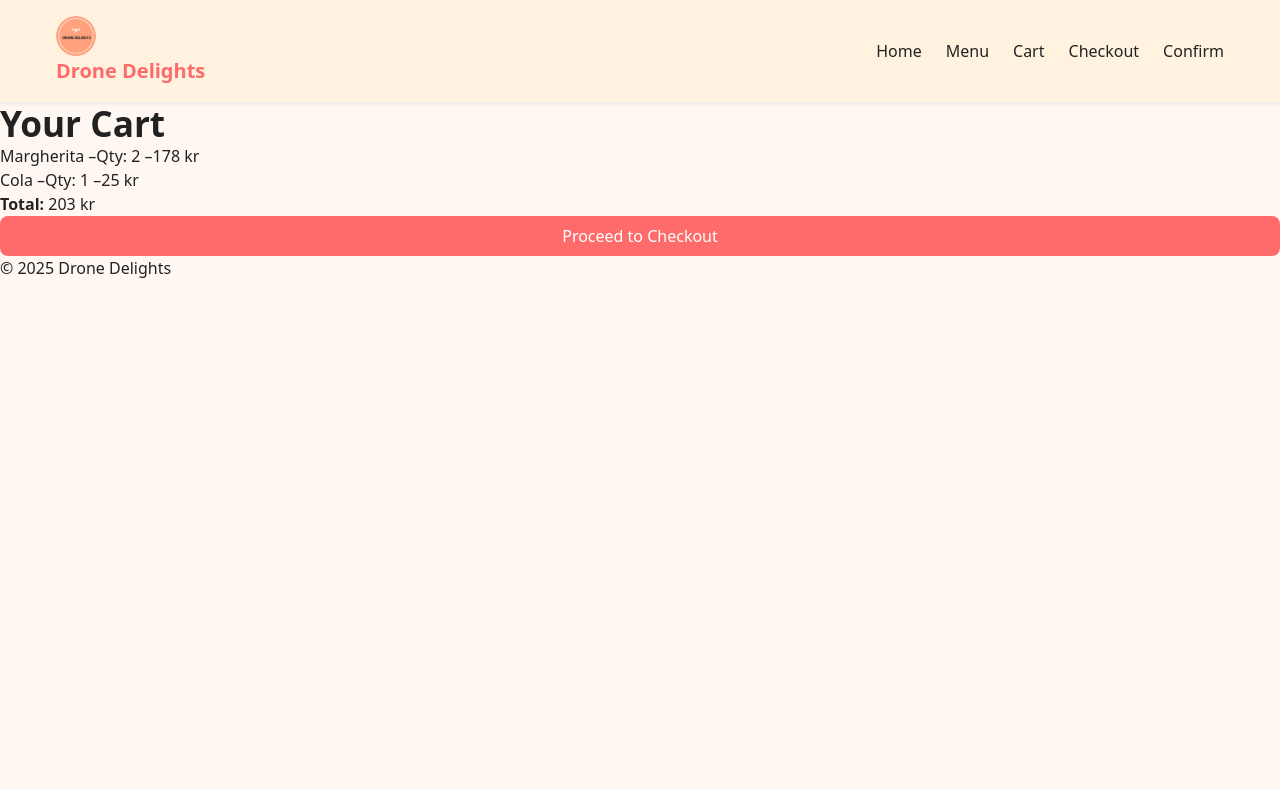
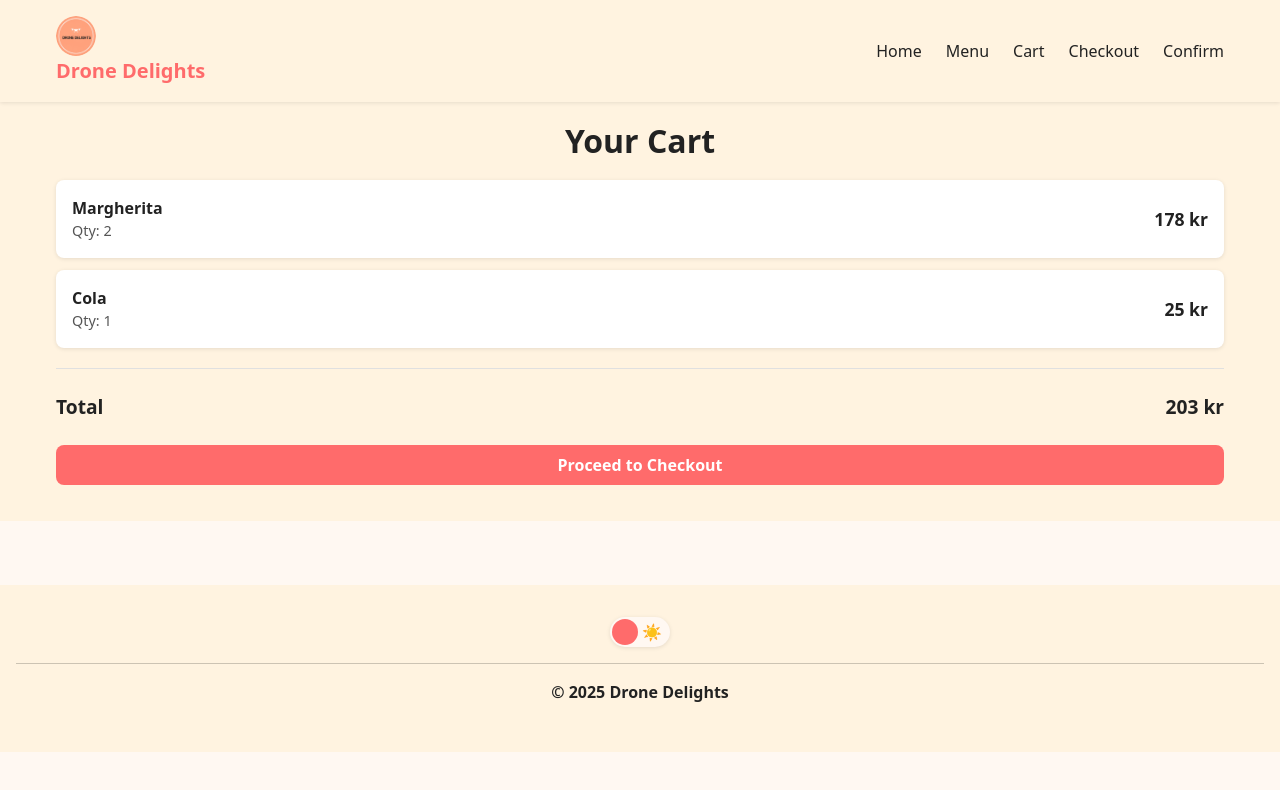
Before and after one commit to KirillPuljavin/Drone-Delighsts-School-Project-, a React (Vite) app: page /cart in a window 1280 px wide. Shown: the top 790 px of the page. Built offline with nearby package versions, Linux system fonts and the light colour scheme.

Commit message:
Enhance Footer and CartPage components; implement dark mode toggle in Footer, improve CartPage layout and styling, and add SCSS for better design consistency.

```diff
--- a/src/components/Footer.jsx
+++ b/src/components/Footer.jsx
@@ -1,9 +1,102 @@
 // File: src/components/Footer.jsx
 
-const Footer = () => (
-  <footer>
-    <p>© 2025 Drone Delights</p>
-  </footer>
-);
+import { useEffect, useState } from "react";
+
+const Footer = () => {
+  const [darkMode, setDarkMode] = useState(() =>
+    document.body.classList.contains("dark-theme")
+  );
+
+  const toggleTheme = () => {
+    const nextMode = !darkMode;
+    document.body.classList.toggle("dark-theme", nextMode);
+    setDarkMode(nextMode);
+    localStorage.setItem("theme", nextMode ? "dark" : "light");
+  };
+
+  useEffect(() => {
+    const savedTheme = localStorage.getItem("theme");
+    if (savedTheme === "dark") {
+      document.body.classList.add("dark-theme");
+      setDarkMode(true);
+    }
+  }, []);
+
+  return (
+    <footer className="site-footer">
+      <div className="theme-toggle-wrap">
+        <button
+          onClick={toggleTheme}
+          className={`theme-toggle ${darkMode ? "dark" : "light"}`}
+          aria-label="Toggle theme"
+        >
+          <span className="emoji moon">🌙</span>
+          <span className="emoji sun">☀️</span>
+          <span className="thumb" />
+        </button>
+      </div>
+      <hr />
+      <h6>© 2025 Drone Delights</h6>
+
+      <style jsx>{`
+        .site-footer {
+          text-align: center;
+          padding: 1rem 1rem 3rem;
+          margin-top: 4rem;
+          background-color: var(--color-surface);
+          color: var(--color-text);
+        }
+
+        .theme-toggle-wrap {
+          margin-top: 1rem;
+          display: flex;
+          justify-content: center;
+          align-items: center;
+        }
+
+        .theme-toggle {
+          position: relative;
+          width: 60px;
+          height: 30px;
+          border: none;
+          background: var(--color-bg);
+          border-radius: 999px;
+          display: flex;
+          align-items: center;
+          justify-content: space-between;
+          padding: 0 8px;
+          cursor: pointer;
+          box-shadow: var(--shadow-sm);
+          transition: background 0.3s ease;
+        }
+
+        .emoji {
+          font-size: 1rem;
+          pointer-events: none;
+          user-select: none;
+        }
+
+        .thumb {
+          position: absolute;
+          top: 2px;
+          left: 2px;
+          width: 26px;
+          height: 26px;
+          background: var(--color-primary);
+          border-radius: 50%;
+          transition: transform 0.3s ease;
+        }
+
+        .theme-toggle.dark .thumb {
+          transform: translateX(30px);
+        }
+
+        .theme-toggle.light .thumb {
+          transform: translateX(0px);
+        }
+      `}</style>
+    </footer>
+  );
+};
 
 export default Footer;
--- a/src/pages/CartPage.jsx
+++ b/src/pages/CartPage.jsx
@@ -1,6 +1,7 @@
 // File: src/pages/CartPage.jsx
 
 import { Link } from "react-router-dom";
+import "./../styles/layout/cartPage.scss";
 
 const CartPage = () => {
   const cartItems = [
@@ -14,32 +15,45 @@ const CartPage = () => {
   );
 
   return (
-    <section>
-      <h1>Your Cart</h1>
+    <main className="cart-page">
+      <section className="cart-section">
+        <div className="container">
+          <h1 className="cart-title">Your Cart</h1>
 
           {cartItems.length === 0 ? (
-        <p>Your cart is empty.</p>
+            <p className="text-muted">Your cart is empty.</p>
           ) : (
             <>
-          <ul>
+              <ul className="cart-list">
                 {cartItems.map((item) => (
-              <li key={item.id}>
-                <span>{item.name}</span> –<span>Qty: {item.quantity}</span> –
-                <span>{item.price * item.quantity} kr</span>
+                  <li key={item.id} className="cart-item">
+                    <div className="item-info">
+                      <span className="item-name">{item.name}</span>
+                      <span className="item-qty">Qty: {item.quantity}</span>
+                    </div>
+                    <div className="item-total">
+                      {item.price * item.quantity} kr
+                    </div>
                   </li>
                 ))}
               </ul>
 
-          <div>
-            <strong>Total:</strong> {total} kr
+              <div className="cart-summary">
+                <div className="total-line">
+                  <span>Total</span>
+                  <strong>{total} kr</strong>
                 </div>
-
                 <Link to="/checkout">
-            <button>Proceed to Checkout</button>
+                  <button className="btn btn-primary w-full mt-3">
+                    Proceed to Checkout
+                  </button>
                 </Link>
+              </div>
             </>
           )}
+        </div>
       </section>
+    </main>
   );
 };
 
--- a/src/styles/elements/generic.scss
+++ b/src/styles/elements/generic.scss
@@ -16,6 +16,20 @@
   --radius-full: 9999px;
   --shadow-sm: 0 1px 4px rgba(0, 0, 0, 0.1);
   --shadow-lg: 0 4px 16px rgba(0, 0, 0, 0.15);
+}
+.dark-theme {
+  --color-bg: #1b1b1f;
+  --color-surface: #2a2a2e;
+  --color-primary: #ff6b6b;
+  --color-accent: #f5b84b;
+  --color-secondary: #ff8c4c;
+  --color-text: #f2f2f2;
+  --color-muted: #aaaaaa;
+  --color-white: #1b1b1f;
+
+  hr {
+    background-color: rgba(255, 255, 255, 0.1);
+  }
 }
 
 .logo-image {
@@ -101,13 +115,13 @@ h4 {
 
 h5 {
   font-size: 1.125rem;
-  font-weight: 600;
+  font-weight: 700;
   line-height: 1.45;
 }
 
 h6 {
   font-size: 1rem;
-  font-weight: 600;
+  font-weight: 700;
   line-height: 1.5;
 }
 
@@ -115,6 +129,13 @@ p {
   font-size: 1rem;
   line-height: 1.6;
   margin-bottom: 1rem;
+}
+hr {
+  border: none;
+  height: 1px;
+  background-color: rgba(0, 0, 0, 0.2);
+  margin: 1rem 0;
+  width: 100%;
 }
 
 button,
--- /dev/null
+++ b/src/styles/layout/cartPage.scss
@@ -0,0 +1,73 @@
+// File: src/styles/layout/cartPage.scss
+@use "./index.scss" as *;
+
+.cart-page {
+  .cart-section {
+    background-color: var(--color-surface);
+    @extend .pt-5;
+    @extend .pb-5;
+    @extend .mb-10;
+    text-align: center;
+
+    .container {
+      @include container;
+    }
+
+    .cart-title {
+      font-size: 2rem;
+      font-weight: 700;
+      @extend .mb-5;
+    }
+
+    .cart-list {
+      text-align: left;
+      @extend .mb-5;
+
+      .cart-item {
+        display: flex;
+        justify-content: space-between;
+        align-items: center;
+        padding: 1rem;
+        border-radius: var(--radius-sm);
+        background-color: var(--color-white);
+        box-shadow: var(--shadow-sm);
+        @extend .mb-3;
+
+        .item-info {
+          display: flex;
+          flex-direction: column;
+
+          .item-name {
+            font-weight: 600;
+            font-size: 1rem;
+          }
+
+          .item-qty {
+            font-size: 0.9rem;
+            color: var(--color-muted);
+          }
+        }
+
+        .item-total {
+          font-weight: 600;
+          font-size: 1.1rem;
+        }
+      }
+    }
+
+    .cart-summary {
+      border-top: 1px solid #e0e0e0;
+      padding-top: 1.5rem;
+      text-align: right;
+
+      .total-line {
+        display: flex;
+        justify-content: space-between;
+        align-items: center;
+        font-size: 1.2rem;
+        font-weight: 600;
+        @extend .mb-3;
+      }
+    }
+  }
+}
```
Lines whose indentation alone changed are shown as unchanged.
